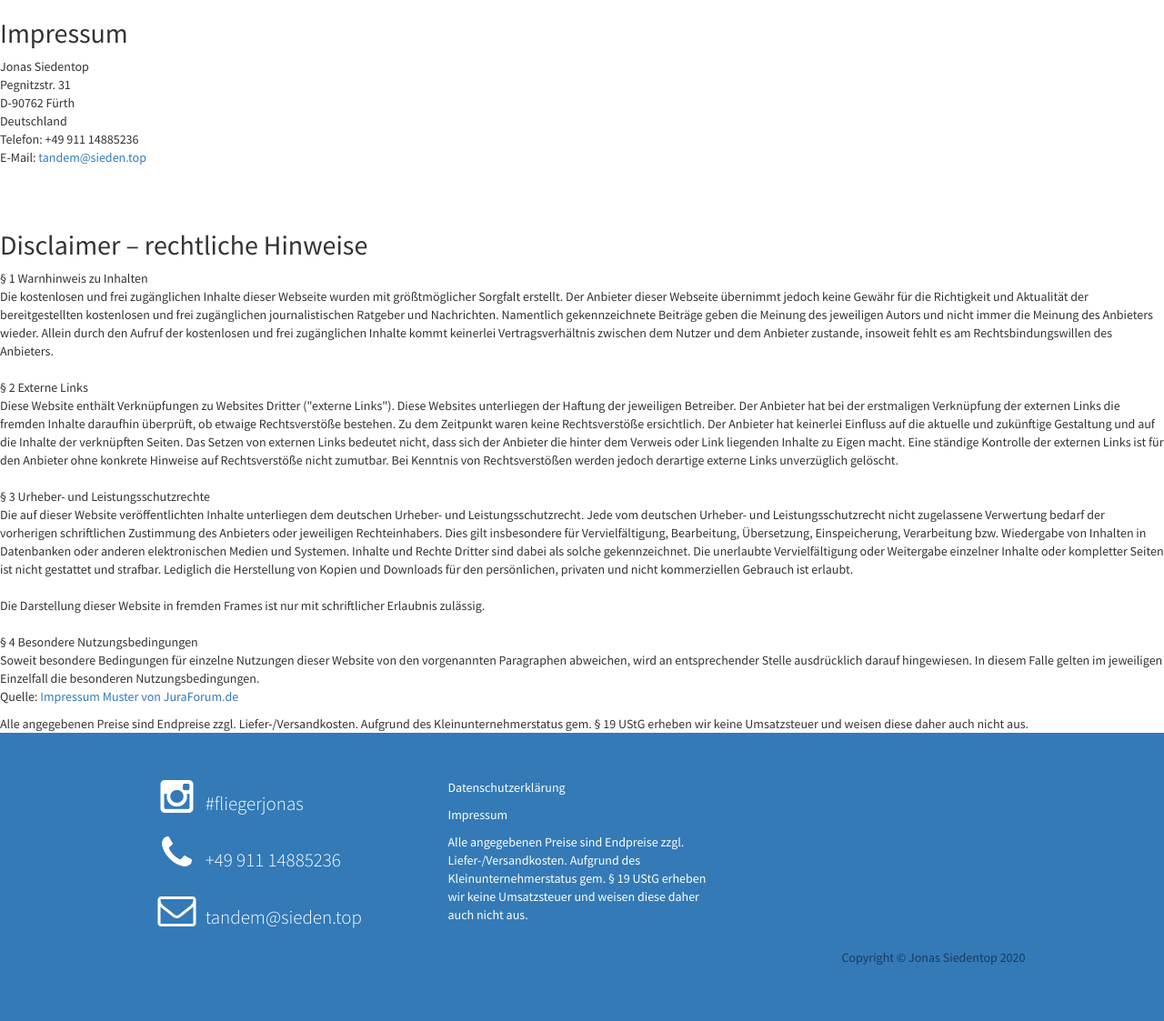
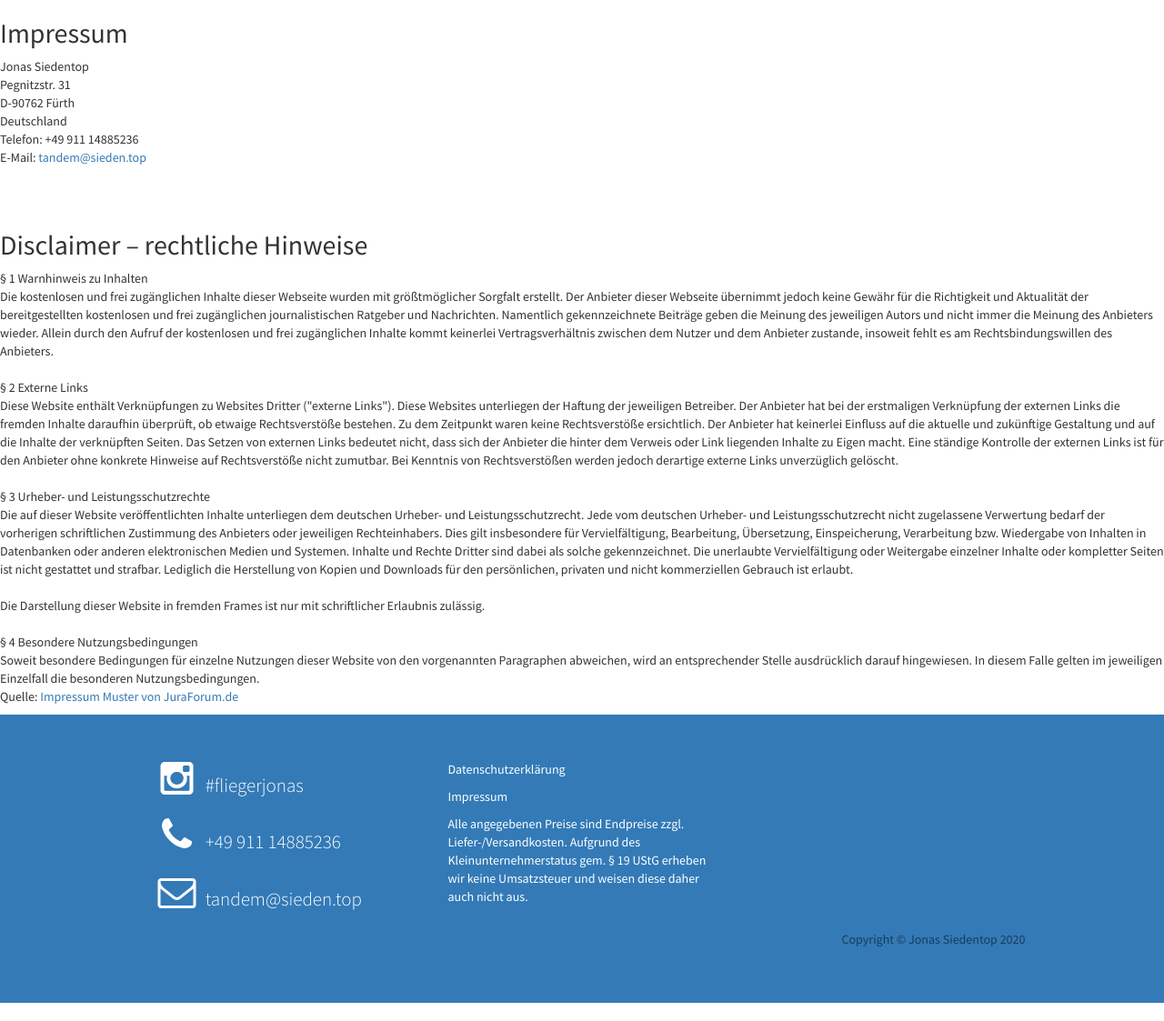
Before and after one commit to jsiedentop/tandem-siedentop, a Jekyll site: the page built from impressum.html, in a window 1280 px wide. Shown: the whole page at 91% size. Built offline with Jekyll 4.4.1, drawn with Linux system fonts in a browser that asks for light colours.

Commit message:
Update impressum.html

```diff
--- a/impressum.html
+++ b/impressum.html
@@ -25,5 +25,3 @@ Die Darstellung dieser Website in fremden Frames ist nur mit schriftlicher Erlau
 <br />
 § 4 Besondere Nutzungsbedingungen<br />
 Soweit besondere Bedingungen für einzelne Nutzungen dieser Website von den vorgenannten Paragraphen abweichen, wird an entsprechender Stelle ausdrücklich darauf hingewiesen. In diesem Falle gelten im jeweiligen Einzelfall die besonderen Nutzungsbedingungen.<p>Quelle: <a href="https://www.juraforum.de/impressum-generator/">Impressum Muster von JuraForum.de</a></p>
-
-Alle angegebenen Preise sind Endpreise zzgl. Liefer-/Versandkosten. Aufgrund des Kleinunternehmerstatus gem. § 19 UStG erheben wir keine Umsatzsteuer und weisen diese daher auch nicht aus.
```
